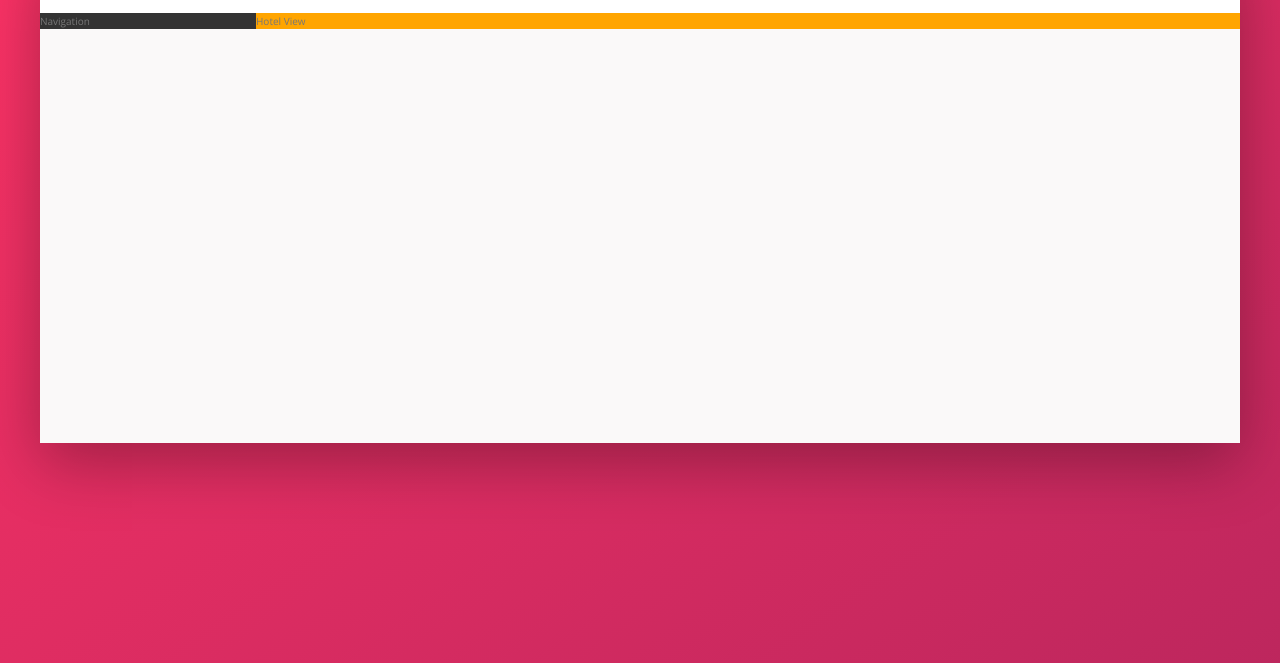
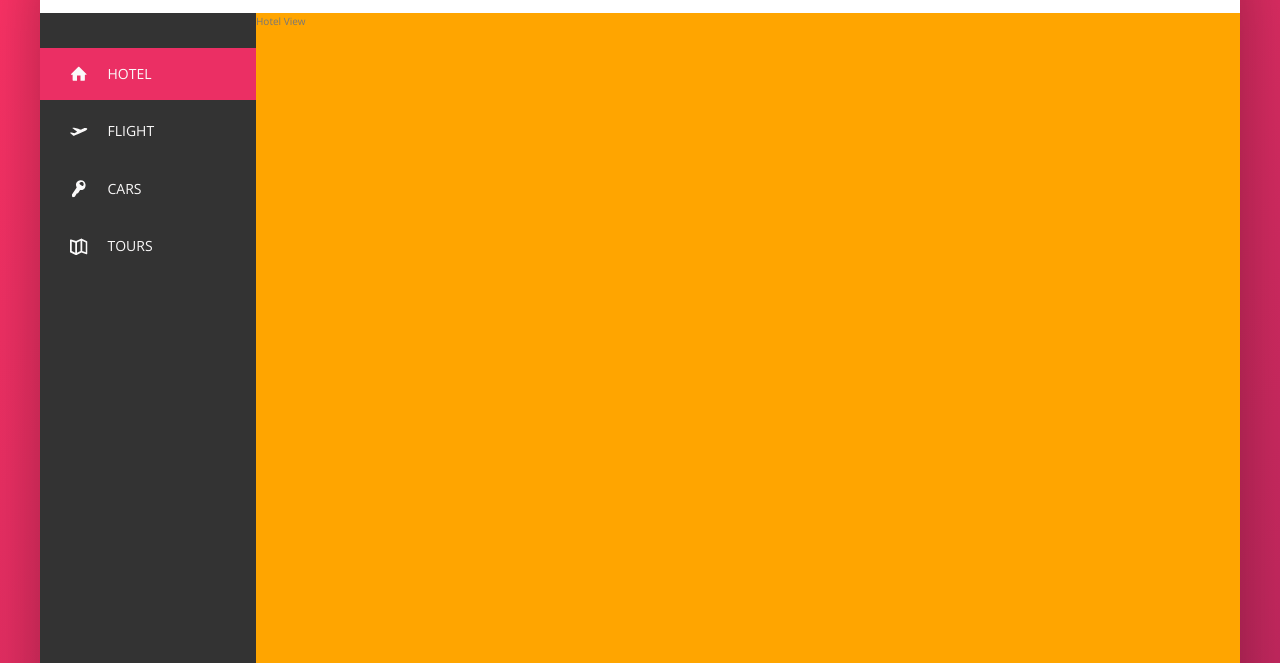
Before and after one commit to johngwells/Trillio-Web, a website: page index.html in a window 1280 px wide. Shown: the part 137-800 px from the top of the page. Drawn offline with nearby package versions, Linux system fonts and the light colour scheme.

Commit message:
sidenav layout/design

```diff
--- a/index.html
+++ b/index.html
@@ -45,7 +45,41 @@
             </header>
             <div class="content">
                 <nav class="sidebar">
-                    Navigation
+                    <ul class="side-nav">
+                        <li class="side-nav__item side-nav__item--active">
+                            <a href="#" class="side-nav__link">
+                                <svg class="side-nav__icon">
+                                    <use xlink:href="img/sprite.svg#icon-home"></use>
+                                </svg>
+                                <span>Hotel</span>
+                            </a>
+                        </li>
+                        <li class="side-nav__item">
+                            <a href="#" class="side-nav__link">
+                                <svg class="side-nav__icon">
+                                    <use xlink:href="img/sprite.svg#icon-aircraft-take-off"></use>
+                                </svg>
+                                <span>Flight</span>
+                            </a>
+                        </li>
+                        <li class="side-nav__item">
+                            <a href="#" class="side-nav__link">
+                                <svg class="side-nav__icon">
+                                    <use xlink:href="img/sprite.svg#icon-key"></use>
+                                </svg>
+                                <span>Cars</span>
+                            </a>
+                        </li>
+                        <li class="side-nav__item">
+                            <a href="#" class="side-nav__link">
+                                <svg class="side-nav__icon">
+                                    <use xlink:href="img/sprite.svg#icon-map"></use>
+                                </svg>
+                                <span>Tours</span>
+                            </a>
+                        </li>
+                    </ul>
+                    <div class="legal">2020 by Trillio. All rights reserved</div>
                 </nav>
                 <main class="hotel-view">
                     Hotel View
--- a/sass/_components.scss
+++ b/sass/_components.scss
@@ -2,6 +2,8 @@
   height: 3.25rem;
   margin-left: 2rem;
 }
+
+// --------> SEARCH <---------
 
 .search {
   flex: 0 0 40%;
@@ -59,6 +61,8 @@
   }
 }
 
+// --------> Top Navigation <---------
+
 .user-nav {
   align-self: stretch;
 
@@ -108,3 +112,70 @@
     margin-right : 1rem;
   }
 }
+
+// --------> Side Navigation <---------
+.side-nav {
+  font-size: 1.4rem;
+  list-style: none;
+  margin-top: 3.5rem;
+
+  &__item {
+    position: relative;
+
+    &:not(:last-child) {
+      margin-bottom: .5rem;
+    }
+  }
+
+  &__item:before {
+    content: "";
+    position: absolute;
+    top: 0;
+    left: 0;
+    height: 100%;
+    width: 3px;
+    background-color: var(--color-primary);
+    transform: scaleY(0);
+    transition: transform .2s,
+                width .4s cubic-bezier(1,0,0,1) .15s;
+                background-color: .1s;
+  }
+  &__item:hover::before,
+  &__item--active::before {
+    transform: scaleY(1);
+    width: 100%;
+  }
+
+  &__item:active::before {
+    background-color: var(--color-primary-light);
+  }
+
+  &__link:link,
+  &__link:visited {
+    color: var(--color-grey-light-1);
+    text-decoration: none;
+    text-transform: uppercase;
+    display: block;
+    padding: 1.5rem 3rem;
+    position: relative;
+    z-index: 10;
+
+    display: flex;
+    align-items: center;
+  }
+
+  &__icon {
+    width: 1.75rem;
+    height: 1.75rem;
+    margin-right: 2rem;
+    fill: currentColor;
+  }
+}
+
+// --------> Legal Text <---------
+.legal {
+  font-size: 1.2rem;
+  color: var(--color-grey-light-4);
+  text-align: center;
+  padding: 2.5rem
+}
--- a/sass/_layout.scss
+++ b/sass/_layout.scss
@@ -24,10 +24,15 @@
 .sidebar {
   background-color: var(--color-grey-dark-1);
   flex: 0 0 18%;
+
+  display: flex;
+  flex-direction: column;
+  justify-content: space-between;
 }
 
 .hotel-view {
   background-color: #fff;
   background-color: orange;
+  height: 80rem; // test
   flex: 1;
 }
```
Also changed, not shown: css/style.css.
